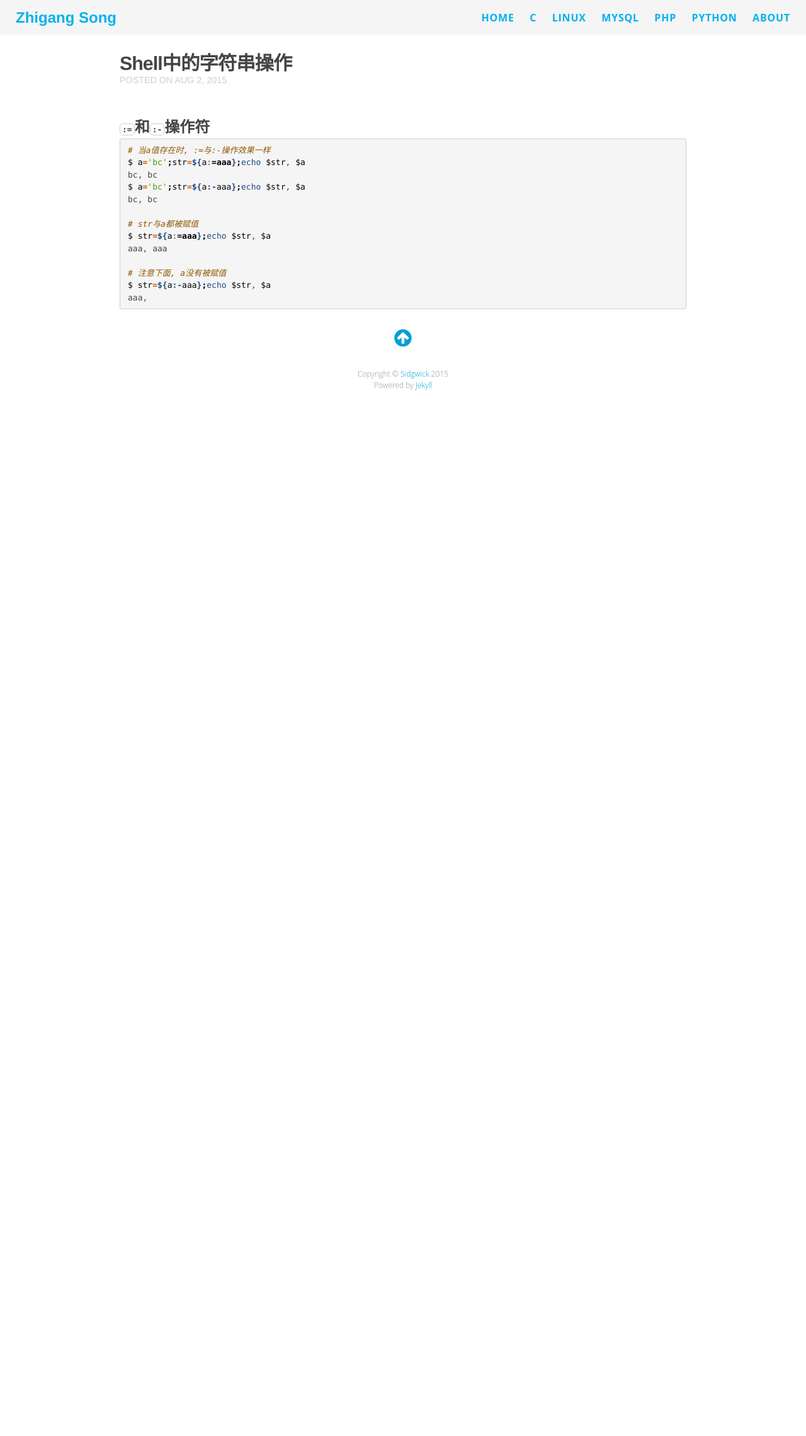
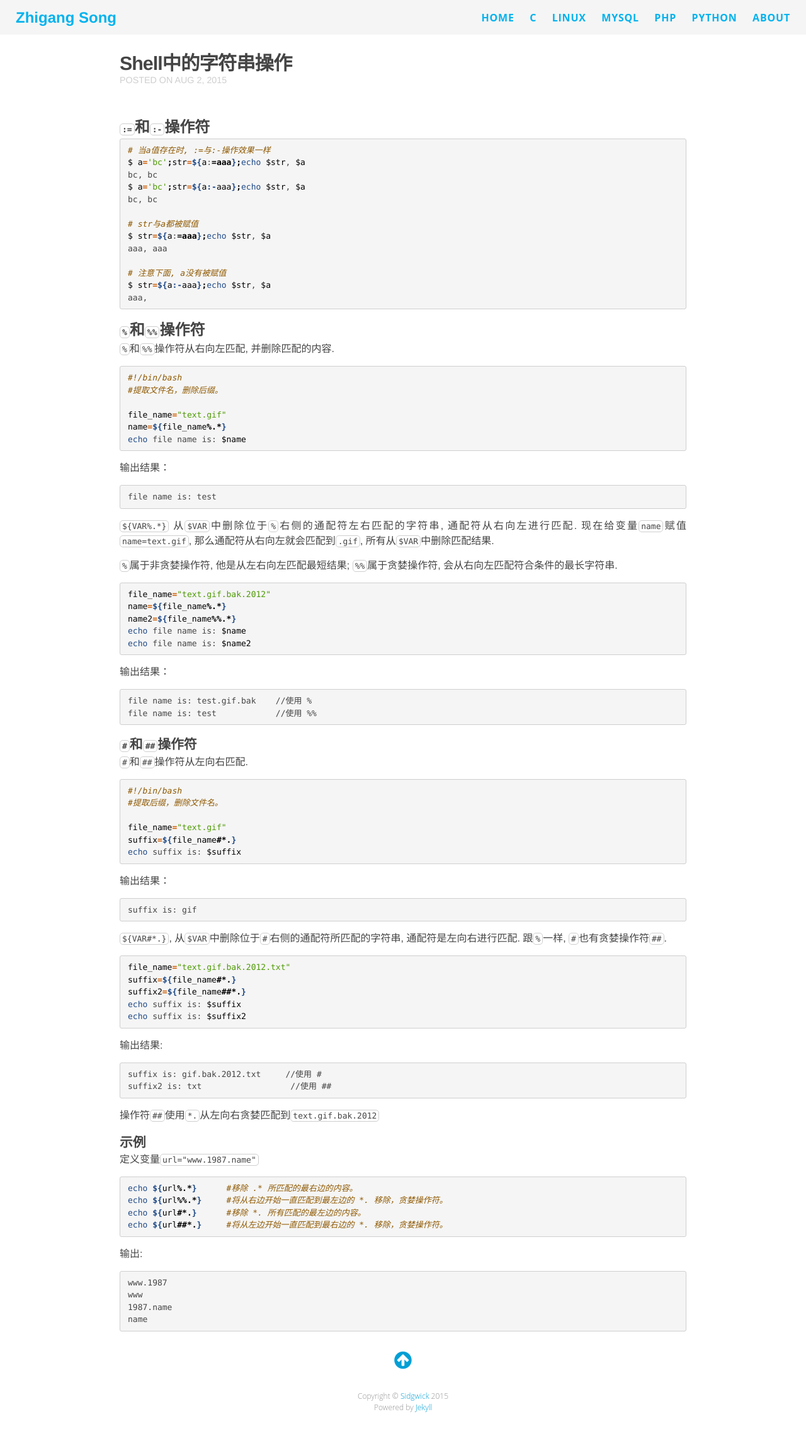
Before and after one commit to sidgwick/sidgwick.github.io, a Jekyll site: the page built from _posts/linux/shell/2015-10-17-shell-string.md, in a window 1280 px wide. Shown: the whole page at 63% size. Built offline with Jekyll 4.4.1, drawn with Linux system fonts in a browser that asks for light colours; nearby versions of some CDN libraries; some web fonts are replaced; before the commit the page ends 900 px from its top, so only the background shows below that.

Commit message:
update shell string operation

````diff
--- a/_posts/linux/shell/2015-10-17-shell-string.md
+++ b/_posts/linux/shell/2015-10-17-shell-string.md
@@ -22,3 +22,103 @@ aaa, aaa
 $ str=${a:-aaa};echo $str, $a
 aaa,
 ```
+
+## `%`和`%%`操作符
+
+`%`和`%%`操作符从右向左匹配, 并删除匹配的内容.
+
+```bash
+#!/bin/bash
+#提取文件名，删除后缀。
+
+file_name="text.gif"
+name=${file_name%.*}
+echo file name is: $name
+```
+
+输出结果：
+
+```
+file name is: test
+```
+
+`${VAR%.*}` 从`$VAR`中删除位于`%`右侧的通配符左右匹配的字符串,
+通配符从右向左进行匹配. 现在给变量`name`赋值`name=text.gif`,
+那么通配符从右向左就会匹配到`.gif`, 所有从`$VAR`中删除匹配结果.
+
+`%`属于非贪婪操作符, 他是从左右向左匹配最短结果;
+`%%`属于贪婪操作符, 会从右向左匹配符合条件的最长字符串.
+
+```bash
+file_name="text.gif.bak.2012"
+name=${file_name%.*}
+name2=${file_name%%.*}
+echo file name is: $name
+echo file name is: $name2
+```
+
+输出结果：
+
+```
+file name is: test.gif.bak    //使用 %
+file name is: test            //使用 %%
+```
+
+### `#`和`##`操作符
+
+`#`和`##`操作符从左向右匹配.
+
+```bash
+#!/bin/bash
+#提取后缀，删除文件名。
+
+file_name="text.gif"
+suffix=${file_name#*.}
+echo suffix is: $suffix
+```
+
+输出结果：
+
+```
+suffix is: gif
+```
+
+`${VAR#*.}`, 从`$VAR`中删除位于`#`右侧的通配符所匹配的字符串,
+通配符是左向右进行匹配. 跟`%`一样, `#`也有贪婪操作符`##`.
+
+```bash
+file_name="text.gif.bak.2012.txt"
+suffix=${file_name#*.}
+suffix2=${file_name##*.}
+echo suffix is: $suffix
+echo suffix is: $suffix2
+```
+
+输出结果:
+
+```
+suffix is: gif.bak.2012.txt     //使用 #
+suffix2 is: txt                  //使用 ##
+```
+
+操作符`##`使用`*.`从左向右贪婪匹配到`text.gif.bak.2012`
+
+### 示例
+
+定义变量`url="www.1987.name"`
+
+```bash
+echo ${url%.*}      #移除 .* 所匹配的最右边的内容。
+echo ${url%%.*}     #将从右边开始一直匹配到最左边的 *. 移除，贪婪操作符。
+echo ${url#*.}      #移除 *. 所有匹配的最左边的内容。
+echo ${url##*.}     #将从左边开始一直匹配到最右边的 *. 移除，贪婪操作符。
+```
+
+输出:
+
+```
+www.1987
+www
+1987.name
+name
+```
--- a/_sass/_base.scss
+++ b/_sass/_base.scss
@@ -116,7 +116,7 @@
     pre {
         border-radius: 3px;
         padding: 8px 12px;
-        overflow-x: scroll;
+        overflow-x: auto;
         background-color: #F5F5F5;
 
         > code {
````
